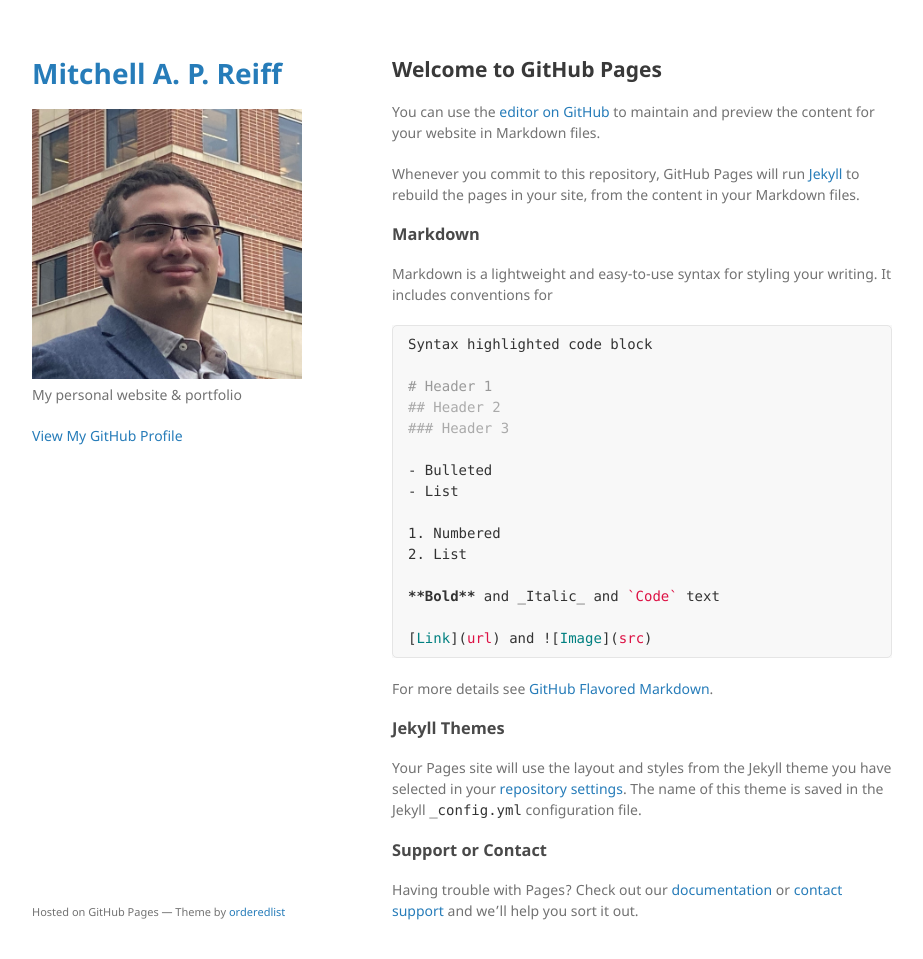
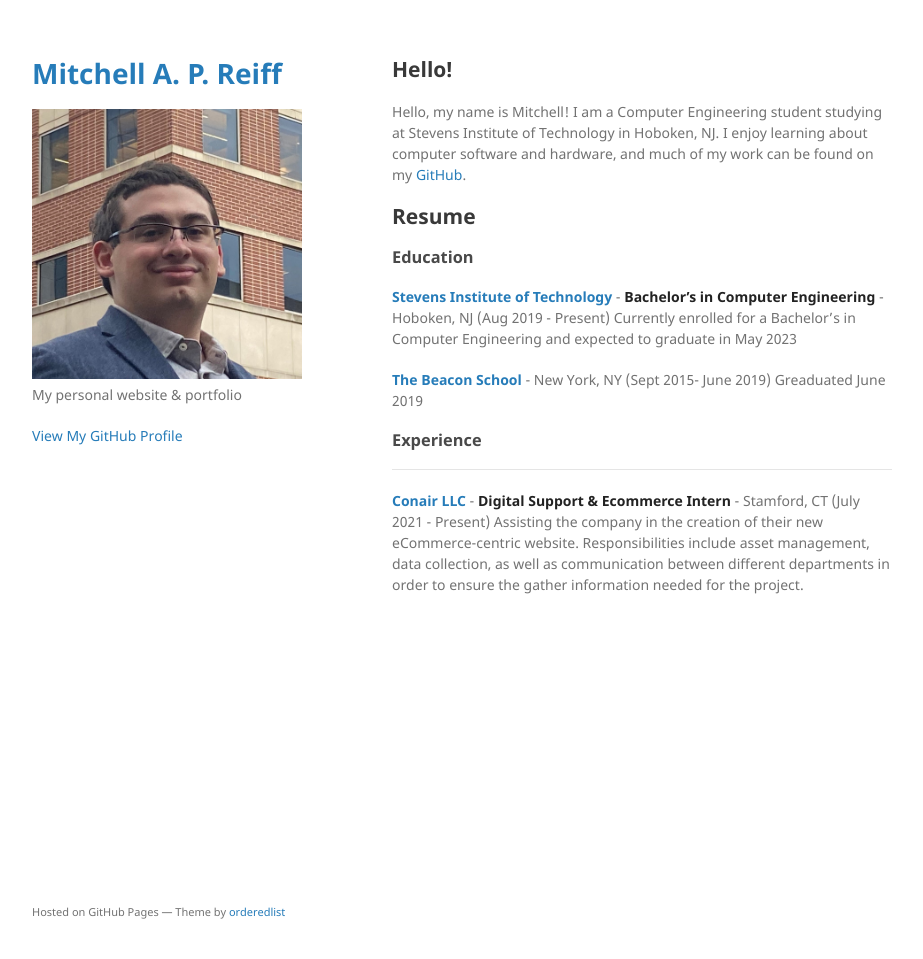
Before and after one commit to MAPReiff/MAPReiff.github.io, a Jekyll site: the page built from index.md, in a window 1280 px wide and 991 px high. Shown: the top 959 px of the window, without its empty margins (178-1101 px from the left). Built offline with Jekyll 4.4.1, drawn with Linux system fonts in a browser that asks for light colours; our own code applies the rules of GitHub Pages for plain Markdown files.

Commit message:
Update index.md

````diff
--- a/index.md
+++ b/index.md
@@ -1,37 +1,19 @@
-## Welcome to GitHub Pages
+## Hello!
 
-You can use the [editor on GitHub](https://github.com/MAPReiff/MAPReiff.github.io/edit/main/index.md) to maintain and preview the content for your website in Markdown files.
+Hello, my name is Mitchell! I am a Computer Engineering student studying at Stevens Institute of Technology in Hoboken, NJ. I enjoy learning about computer software and hardware, and much of my work can be found on my [GitHub](https://github.com/MAPReiff/).
 
-Whenever you commit to this repository, GitHub Pages will run [Jekyll](https://jekyllrb.com/) to rebuild the pages in your site, from the content in your Markdown files.
+## Resume
+### Education
 
-### Markdown
+**[Stevens Institute of Technology](https://stevens.edu)** - **Bachelor’s in Computer Engineering** - Hoboken, NJ (Aug 2019 - Present)
+Currently enrolled for a Bachelor’s in Computer Engineering and expected to graduate in May 2023
 
-Markdown is a lightweight and easy-to-use syntax for styling your writing. It includes conventions for
 
-```markdown
-Syntax highlighted code block
+**[The Beacon School](http://beaconschool.org/)** - New York, NY (Sept 2015- June 2019)
+Greaduated June 2019
 
-# Header 1
-## Header 2
-### Header 3
+### Experience
 
-- Bulleted
-- List
-
-1. Numbered
-2. List
-
-**Bold** and _Italic_ and `Code` text
-
-[Link](url) and ![Image](src)
-```
-
-For more details see [GitHub Flavored Markdown](https://guides.github.com/features/mastering-markdown/).
-
-### Jekyll Themes
-
-Your Pages site will use the layout and styles from the Jekyll theme you have selected in your [repository settings](https://github.com/MAPReiff/MAPReiff.github.io/settings/pages). The name of this theme is saved in the Jekyll `_config.yml` configuration file.
-
-### Support or Contact
-
-Having trouble with Pages? Check out our [documentation](https://docs.github.com/categories/github-pages-basics/) or [contact support](https://support.github.com/contact) and we’ll help you sort it out.
+****
+**[Conair LLC](conair.com)** - **Digital Support & Ecommerce Intern** - Stamford, CT (July 2021 - Present)
+Assisting the company in the creation of their new eCommerce-centric website. Responsibilities include asset management, data collection, as well as communication between different departments in order to ensure the gather information needed for the project.
````
